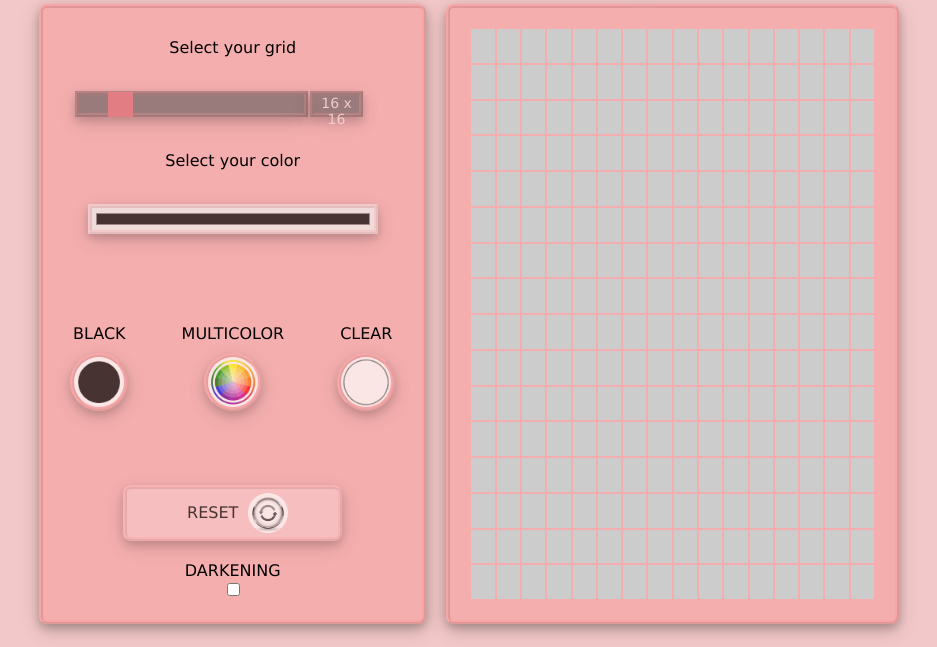
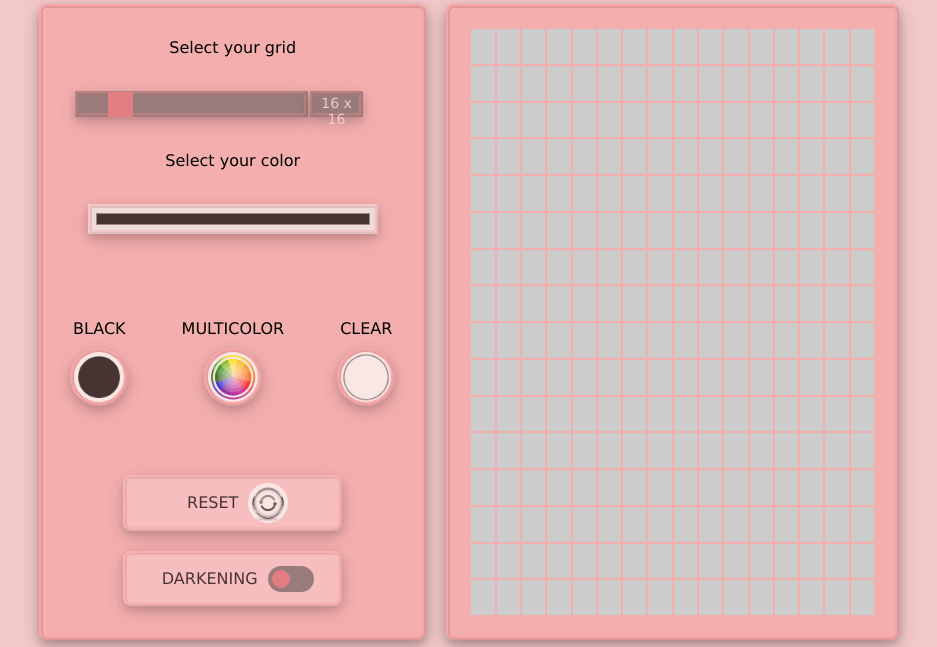
Before and after one commit to Laura202301/etch-a-sketch, a plain HTML site: page index.html in a window 1280 px wide. Shown: the part 96-743 px from the top of the page, without its empty margins (171-1108 px from the left). Drawn offline with Linux system fonts and the light colour scheme; a web font is replaced by a local one.

Commit message:
Add style to toggle switch

```diff
--- a/style.css
+++ b/style.css
@@ -20,6 +20,28 @@ body {
   justify-content: center;
 }
 
+.toolbar-container,
+.grid-container {
+  border-radius: 8px;
+  padding: 20px;
+  margin: 10px;
+  background: rgba(245, 153, 153, 0.534);
+  border: 4px ridge rgba(255, 141, 141, 0.281);
+  box-shadow: 0 4px 8px 0 rgba(0, 0, 0, 0.2),
+  0 6px 20px 0 rgba(0, 0, 0, 0.19);
+}
+
+.grid-selection,
+.slider-container,
+.picker-container,
+.picker-text,
+.reset-button,
+.switch-text {
+  padding: 10px;
+}
+
+
+/*///// IMAGES  //////*/
 img {
   width: 50px;
   height: 50px;
@@ -37,75 +59,13 @@ img:hover {
 }
 
 .img-tittle,
-.reset-symbol,
-.gradient-dot {
+.reset-symbol {
   opacity: 1;
   transition: none;
   cursor:default;
 }
 
-.grid-selection,
-.slider-container,
-.picker-container,
-.picker-text,
-.reset-button,
-.darkening-button {
-  padding: 10px;
-}
-
-.toolbar-container,
-.grid-container {
-  border-radius: 8px;
-  padding: 20px;
-  margin: 10px;
-  background: rgba(245, 153, 153, 0.534);
-  border: 4px ridge rgba(255, 141, 141, 0.281);
-  box-shadow: 0 4px 8px 0 rgba(0, 0, 0, 0.2),
-  0 6px 20px 0 rgba(0, 0, 0, 0.19);
-}
-
-
-/*///// DOT BUTTONS  //////*/
-.button-container {
-  display: flex;
-  justify-content: center;
-  gap: 36px;
-  padding: 70px 0px;
-}
-
-.dot-text {
-  padding: 10px;
-}
-
-
-/*///// BUTTONS  //////*/
-.reset-button,
-.darkening-button {
-  display: flex;
-  justify-content: center;
-  border-radius: 8px;
-  border: 4px ridge rgba(255, 141, 141, 0.281);
-  box-shadow: 0 4px 8px 0 rgba(0, 0, 0, 0.2),
-  0 6px 20px 0 rgba(0, 0, 0, 0.19);
-  background: rgba(255, 255, 255, 0.288);
-  padding: 4px;
-  margin: 0px 60px 10px;
-  opacity: 0.7;
-  transition: opacity .2s;
-  cursor: pointer;
-}
-
-.reset-button:hover,
-.darkening-button:hover {
-  opacity: 1;
-}
-
-.reset-button {
- margin-bottom: 20px;
-}
-
-.reset-symbol,
-.gradient-dot {
+.reset-symbol {
   width: 40px;
   height: 40px;
   border: none;
@@ -136,7 +96,7 @@ img:hover {
 }
 
 /* Slider graduation text */
-p {
+#scale {
   background: #756666;
   border: 4px ridge rgba(255, 141, 141, 0.281);
   box-shadow: 0 4px 8px 0 rgba(0, 0, 0, 0.2),
@@ -179,6 +139,102 @@ p {
   padding-top: 24px;
 }
 
+
+/*///// DOT BUTTONS  //////*/
+.button-container {
+  display: flex;
+  justify-content: center;
+  gap: 36px;
+  padding: 65px 0px;
+}
+
+.dot-text {
+  padding: 10px;
+}
+
+
+/*///// BUTTONS  //////*/
+.reset-button,
+.toggle-switch {
+  display: flex;
+  justify-content: center;
+  border-radius: 8px;
+  border: 4px ridge rgba(255, 141, 141, 0.281);
+  box-shadow: 0 4px 8px 0 rgba(0, 0, 0, 0.2),
+  0 6px 20px 0 rgba(0, 0, 0, 0.19);
+  background: rgba(255, 255, 255, 0.288);
+  padding: 4px;
+  margin: 0px 60px 10px;
+  opacity: 0.7;
+  transition: opacity .2s;
+}
+
+.reset-button {
+  cursor: pointer;
+  margin-bottom: 20px;
+}
+
+.reset-button:hover,
+.toggle-switch:hover {
+  opacity: 1;
+}
+
+
+/*///// TOGGLE SWITCH //////*/
+
+.toggle-switch {
+  align-items: center;
+}
+
+.darkening-switch {
+  position: relative;
+  width: 46px;
+  height: 26px;
+}
+
+/* Hide default HTML checkbox */
+.darkening-switch input {
+  opacity: 0;
+  width: 0;
+  height: 0;
+}
+
+/* The slider */
+.slider2 {
+  position: absolute;
+  cursor: pointer;
+  top: 0;
+  left: 0;
+  right: 0;
+  bottom: 0;
+  background-color: #756666;
+}
+
+.slider2:before {
+  position: absolute;
+  content: "";
+  height: 18px;
+  width: 18px;
+  left: 4px;
+  bottom: 4px;
+  background-color: #db6973;
+  transition: .4s; /* creates a smooth animation effect when moving the switch slider */
+}
+
+.darkening-switch input:checked + .slider2:before {
+  transform: translateX(20px);
+}
+
+/* Rounded appearance */
+.slider2.round {
+  border-radius: 20px;
+}
+
+.slider2.round:before {
+  border-radius: 50%;
+}
+
+
 /*///// GRID //////*/
 .grid-container {
   display: flex;
@@ -194,6 +250,7 @@ p {
   background-color: #ccc;
 }
 
+
 /*///// FOOTER //////*/
 .footer {
   font-size: 18px;
```
